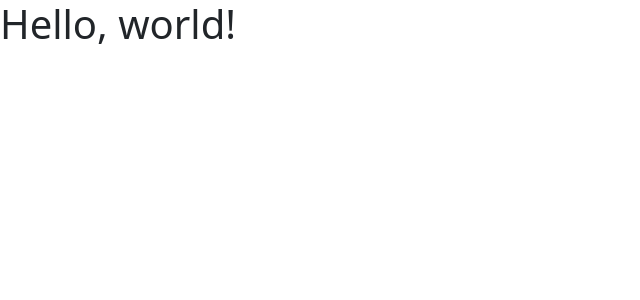
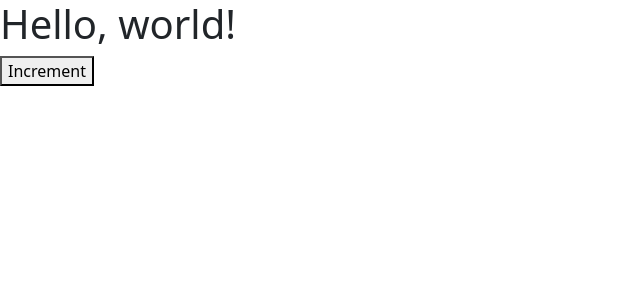
Before and after one commit to chlemagne/react-tutorial, a React (Create React App) app: page / in a window 1280 px wide. Shown: the top 300 px of the page, without its empty margins (0-640 px from the left). Built offline with nearby package versions, Linux system fonts and the light colour scheme.

Commit message:
Specify children

```diff
--- a/src/components/counterComponent.jsx
+++ b/src/components/counterComponent.jsx
@@ -1,10 +1,13 @@
-import React, { Component } from 'react';
+import React, { Component } from "react";
 
 class Counter extends Component {
-  state = {  }
+  state = {};
   render() {
     return (
-      <h1>Hello, world!</h1>
+      <div>
+        <h1>Hello, world!</h1>
+        <button>Increment</button>
+      </div>
     );
   }
 }
```
